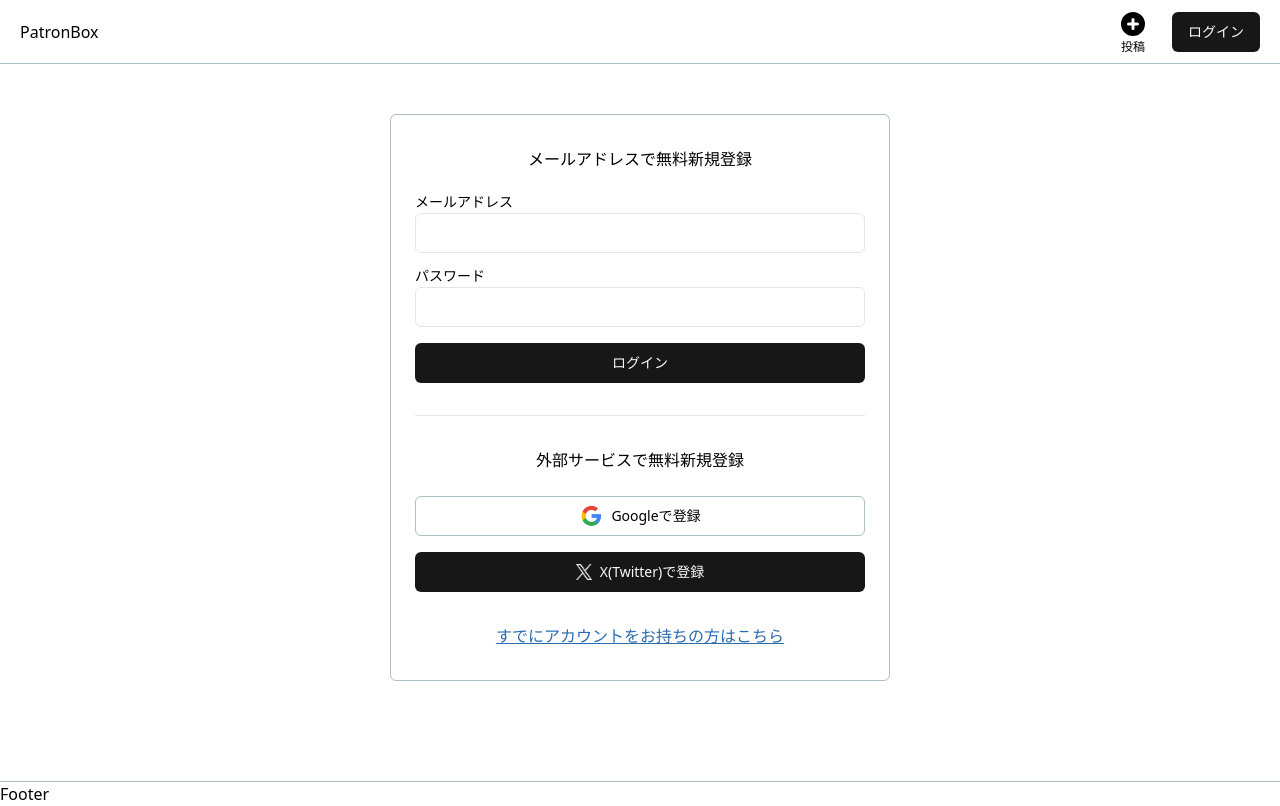
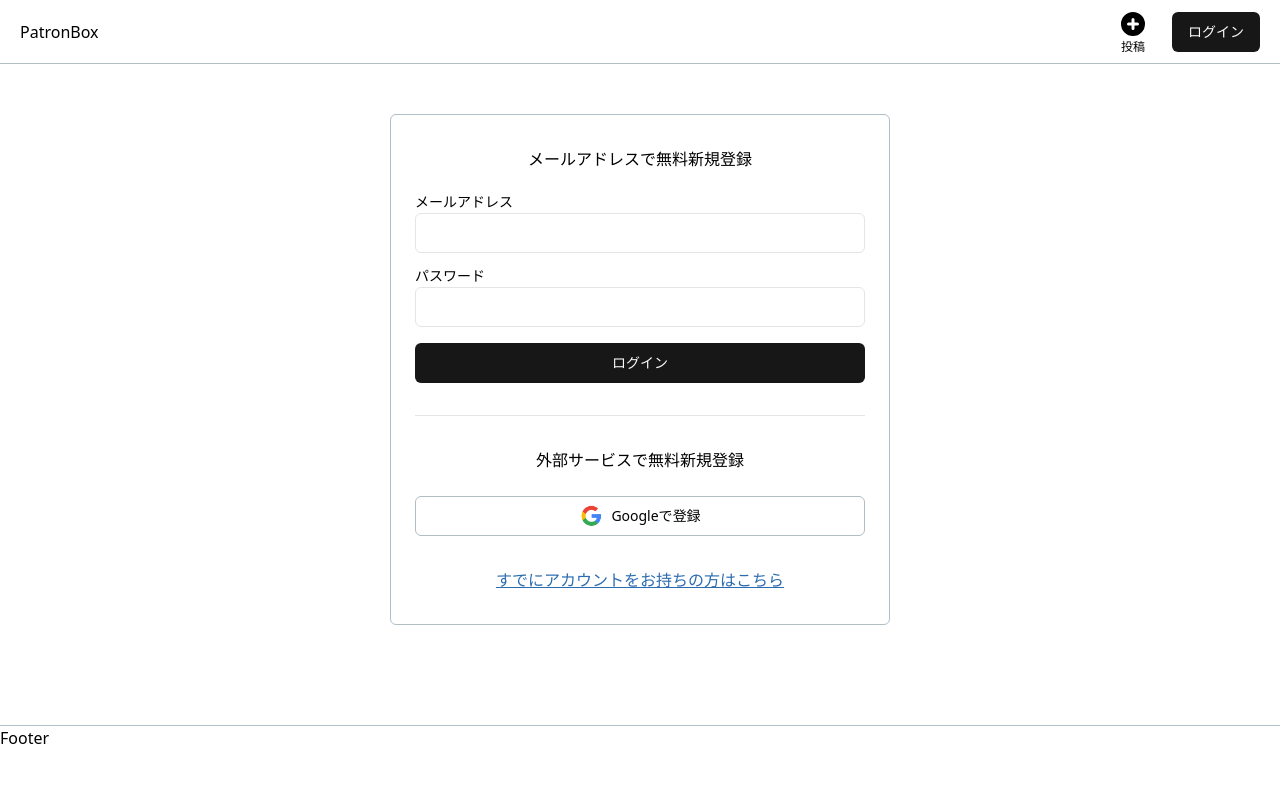
Before and after one commit to AyumuKawahara/patron-box, a Next.js app: page /ja/sign-up in a window 1280 px wide. Built offline with nearby package versions, Linux system fonts and the light colour scheme.

Commit message:
Add Firebase authentication with client and admin configurations

```diff
--- a/package.json
+++ b/package.json
@@ -21,6 +21,8 @@
     "class-variance-authority": "^0.7.1",
     "clsx": "^2.1.1",
     "dotenv-cli": "^8.0.0",
+    "firebase": "^11.2.0",
+    "firebase-admin": "^13.0.2",
     "lucide-react": "^0.474.0",
     "next": "15.1.6",
     "next-auth": "^4.24.11",
--- a/src/components/authentication/_components/buttons-oauth.tsx
+++ /dev/null
@@ -1,38 +0,0 @@
-import { Button } from '@/components/ui/button'
-import Image from 'next/image'
-
-type Props = {
-  mode: 'sign-in' | 'sign-up'
-}
-
-export const ButtonsOAuth = ({ mode }: Props) => {
-  return (
-    <div className="flex flex-col gap-y-6">
-      <p className="text-center">
-        外部サービスで{mode === 'sign-in' ? 'ログイン' : '無料新規登録'}
-      </p>
-      <div className="flex flex-col gap-y-4">
-        <Button className="bg-white hover:bg-white text-black border border-gray w-full gap-x-2">
-          <Image
-            src="/sns-icons/google-icon.png"
-            alt="Google"
-            width={87}
-            height={87}
-            className="w-6"
-          />
-          <span>Googleで{mode === 'sign-in' ? 'ログイン' : '登録'}</span>
-        </Button>
-        <Button className="w-full gap-x-2">
-          <Image
-            src="/sns-icons/x-icon-white.png"
-            alt="X"
-            width={2400}
-            height={2453}
-            className="w-4"
-          />
-          <span>X(Twitter)で{mode === 'sign-in' ? 'ログイン' : '登録'}</span>
-        </Button>
-      </div>
-    </div>
-  )
-}
--- /dev/null
+++ b/src/components/authentication/_components/google-auth.tsx
@@ -0,0 +1,26 @@
+import { Button } from '@/components/ui/button'
+import Image from 'next/image'
+
+type Props = {
+  mode: 'sign-in' | 'sign-up'
+}
+
+export const GoogleAuth = ({ mode }: Props) => {
+  return (
+    <div className="flex flex-col gap-y-6">
+      <p className="text-center">
+        外部サービスで{mode === 'sign-in' ? 'ログイン' : '無料新規登録'}
+      </p>
+      <Button className="bg-white hover:bg-white text-black border border-gray w-full gap-x-2">
+        <Image
+          src="/sns-icons/google-icon.png"
+          alt="Google"
+          width={87}
+          height={87}
+          className="w-6"
+        />
+        <span>Googleで{mode === 'sign-in' ? 'ログイン' : '登録'}</span>
+      </Button>
+    </div>
+  )
+}
--- a/src/components/authentication/index.tsx
+++ b/src/components/authentication/index.tsx
@@ -1,7 +1,7 @@
 import Link from 'next/link'
 import { Separator } from '../ui/separator'
-import { ButtonsOAuth } from './_components/buttons-oauth'
 import { FormAuthEmail } from './_components/form-auth-email'
+import { GoogleAuth } from './_components/google-auth'
 
 type Props = {
   mode: 'sign-in' | 'sign-up'
@@ -12,7 +12,7 @@ export const Authentication = ({ mode }: Props) => {
     <div className="border border-gray max-w-[500px] w-full mx-auto px-6 py-8 rounded-md flex flex-col gap-y-8">
       <FormAuthEmail mode={mode} />
       <Separator />
-      <ButtonsOAuth mode={mode} />
+      <GoogleAuth mode={mode} />
       <Link
         href={mode === 'sign-in' ? '/ja/sign-up' : '/ja/sign-in'}
         className="text-center text-vividBlue underline"
```
Also changed, not shown: src/lib/firebase/admin.ts (added, +17 -0 lines), src/lib/firebase/client.ts (added, +15 -0 lines), 1 other file (tests, documents, lock files or other folders).
